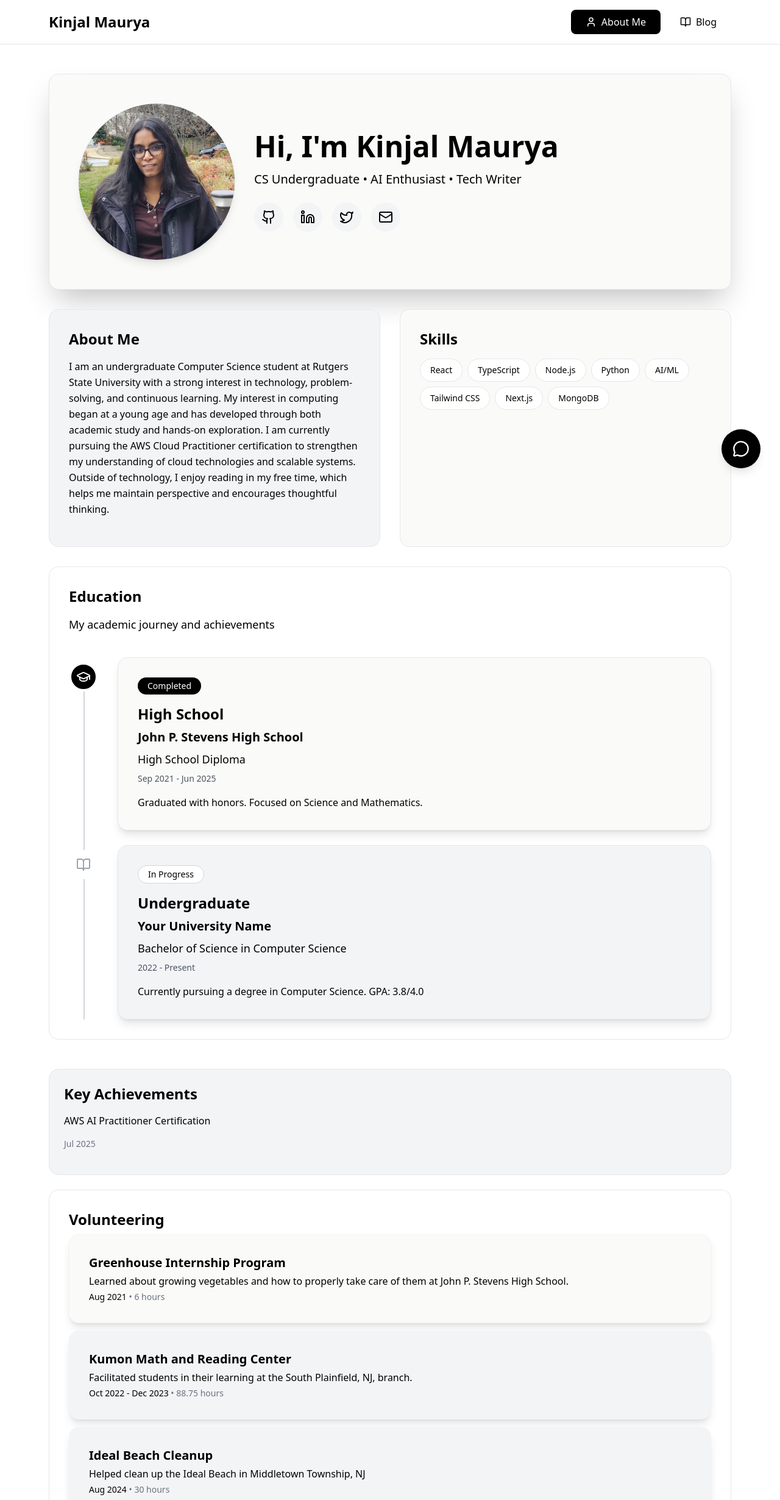
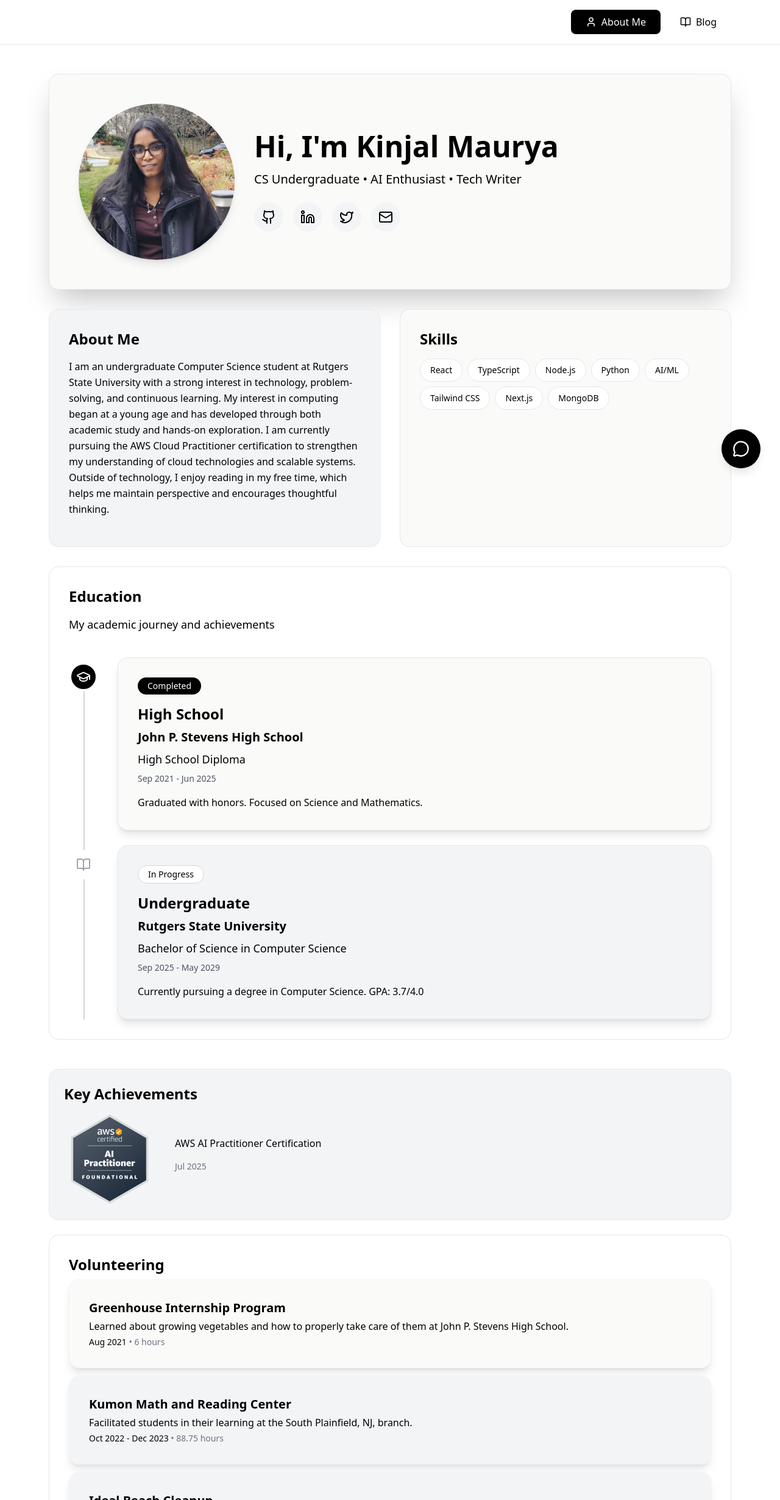
Before and after one commit to Kinjalxp/kinjalmaurya, a React (Vite) app: page / in a window 1280 px wide. Shown: the top 2460 px of the page at 61% size. Built offline with nearby package versions, Linux system fonts and the light colour scheme.

Commit message:
AWS Logo

```diff
--- a/src/App.tsx
+++ b/src/App.tsx
@@ -10,6 +10,7 @@ import {
   GraduationCap,
 } from "lucide-react";
 import pic from "./assets/kinjalcropped.png";
+import logo from "./assets/AIpractitionerLogo.png";
 
 // Type definitions
 type TabType = "about" | "blog";
@@ -62,12 +63,12 @@ function App() {
     {
       id: 2,
       level: "Undergraduate",
-      institution: "Your University Name",
+      institution: "Rutgers State University",
       degree: "Bachelor of Science in Computer Science",
-      period: "2022 - Present",
+      period: "Sep 2025 - May 2029",
       status: "in-progress",
       description:
-        "Currently pursuing a degree in Computer Science. GPA: 3.8/4.0",
+        "Currently pursuing a degree in Computer Science. GPA: 3.7/4.0",
     },
   ];
 
@@ -152,9 +153,7 @@ function App() {
         {/* Header */}
         <header className="bg-white border-b border-gray-200 sticky top-0 z-50">
           <div className="max-w-6xl mx-auto px-4 py-4">
-            <div className="flex items-center justify-between">
-              <h1 className="text-2xl font-bold text-black">Kinjal Maurya</h1>
-
+            <div className="flex items-center justify-end">
               {/* Navigation */}
               <nav className="flex gap-2">
                 <button
@@ -356,14 +355,27 @@ function App() {
                     <h3 className="text-2xl font-bold mb-4 text-black">
                       Key Achievements
                     </h3>
+                    <div className="border-none border-gray-600 flex flex-row items-center gap-8">
+                      <div className="border-none border-gray-300">
+                        <img
+                          src={logo}
+                          alt="styled"
+                          className="w-[150px] h-[150px]"
+                        />
+                      </div>
+                      <div className="border-none border-gray-400">
                         <ul className="space-y-2 text-black">
                           <div>
                             <h2 className="mb-4">
                               AWS AI Practitioner Certification
                             </h2>
-                        <h3 className="text-sm mb-4 text-gray-500">Jul 2025</h3>
+                            <h3 className="text-sm mb-4 text-gray-500">
+                              Jul 2025
+                            </h3>
                           </div>
                         </ul>
+                      </div>
+                    </div>
                   </div>
 
                   {/* Volunteering */}
```
Also changed, not shown: src/assets/AIpractitionerLogo.png (added). Lines whose indentation alone changed are shown as unchanged.
